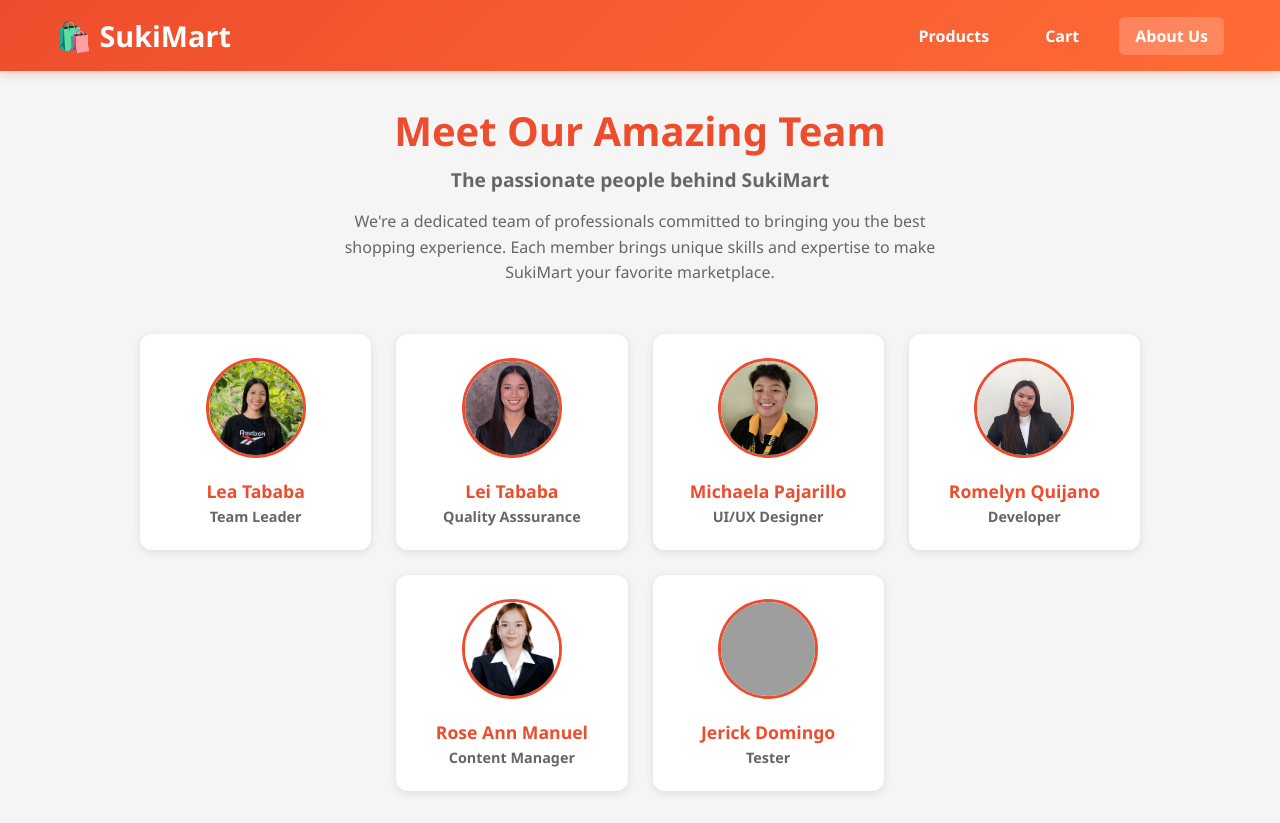
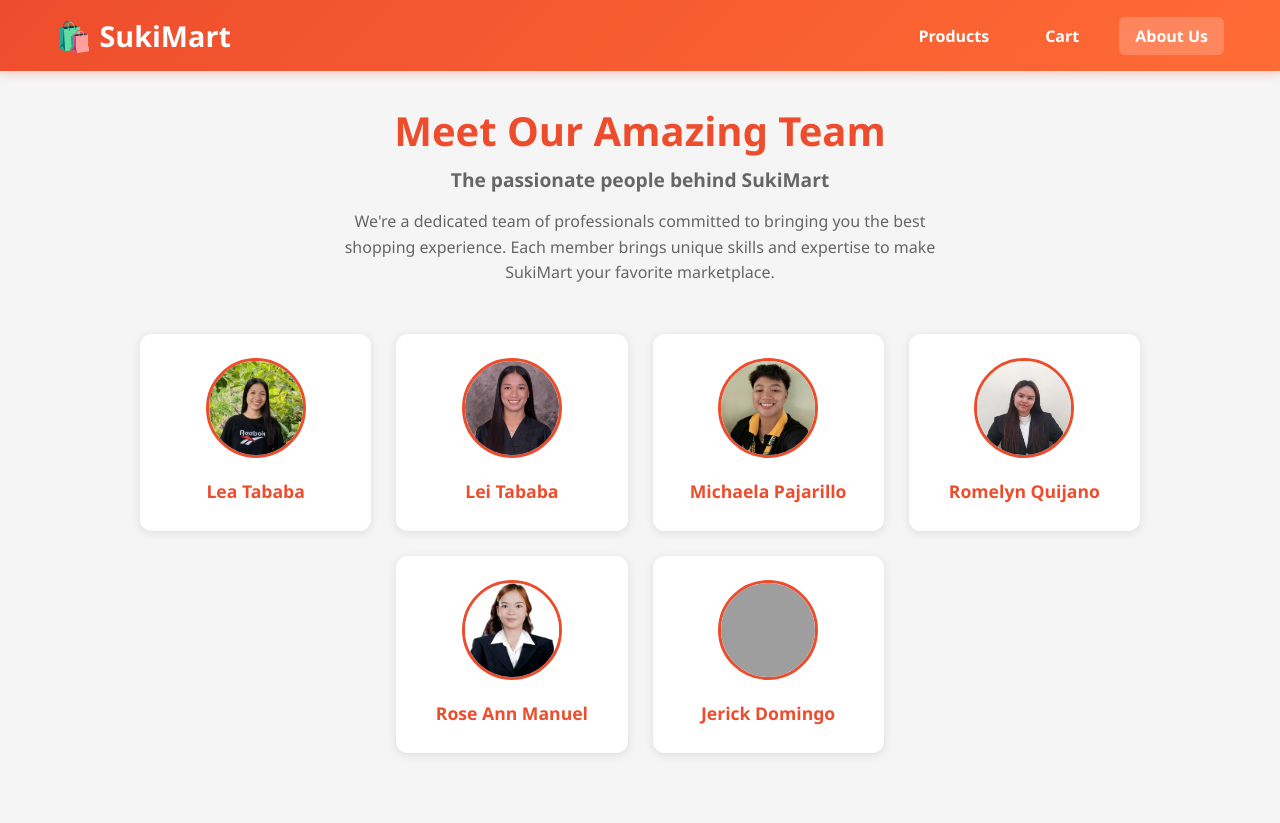
Before and after one commit to valiantheartsx-coder/sukimart, a plain HTML site: page about us.html in a window 1280 px wide. After the commit the page ends 800 px from the top, so only its background shows below. Drawn offline with Linux system fonts and the light colour scheme; grey boxes are pictures that could not be loaded.

Commit message:
Add files via upload

```diff
--- a/about us.html
+++ b/about us.html
@@ -268,32 +268,32 @@
       <div class="member">
         <img src="https://raw.githubusercontent.com/valiantheartsx-coder/sukimart/main/LeaTababa%20.jpg" alt="Lea Tababa">
         <h3>Lea Tababa</h3>
-        <p>Team Leader</p>
+      <!--   <p>Team Leader</p> -->
       </div>
       <div class="member">
         <img src="https://raw.githubusercontent.com/valiantheartsx-coder/sukimart/main/LeiTababa.jpg" alt="Lei Tababa">
         <h3>Lei Tababa</h3>
-        <p>Quality Asssurance</p>
+      <!--   <p>Quality Asssurance</p> -->
       </div>
       <div class="member">
         <img src="https://raw.githubusercontent.com/valiantheartsx-coder/sukimart/main/michaela%20.jpeg" alt="Michaela Pajarillo">
         <h3>Michaela Pajarillo</h3>
-        <p>UI/UX Designer</p>
+      <!--   <p>UI/UX Designer</p> -->
       </div>
       <div class="member">
         <img src="https://raw.githubusercontent.com/valiantheartsx-coder/sukimart/main/romelyn.jpg" alt="Romelyn Quijano">
         <h3>Romelyn Quijano</h3>
-        <p>Developer</p>
+      <!--   <p>Developer</p> -->
       </div>
       <div class="member">
         <img src="https://raw.githubusercontent.com/valiantheartsx-coder/sukimart/main/Rose%20Ann%20Manuel.jpg" alt="Rose Ann Manuel">
         <h3>Rose Ann Manuel</h3>
-        <p>Content Manager</p>
+      <!--   <p>Content Manager</p> -->
       </div>
       <div class="member">
         <img src="https://as1.ftcdn.net/v2/jpg/05/03/24/40/1000_F_503244059_fRjgerSXBfOYZqTpei4oqyEpQrhbpOML.jpg" alt="Jerick Domingo">
         <h3>Jerick Domingo</h3>
-        <p>Tester</p>
+       <!--  <p>Tester</p> -->
       </div>
     </div>
   </div>
```
